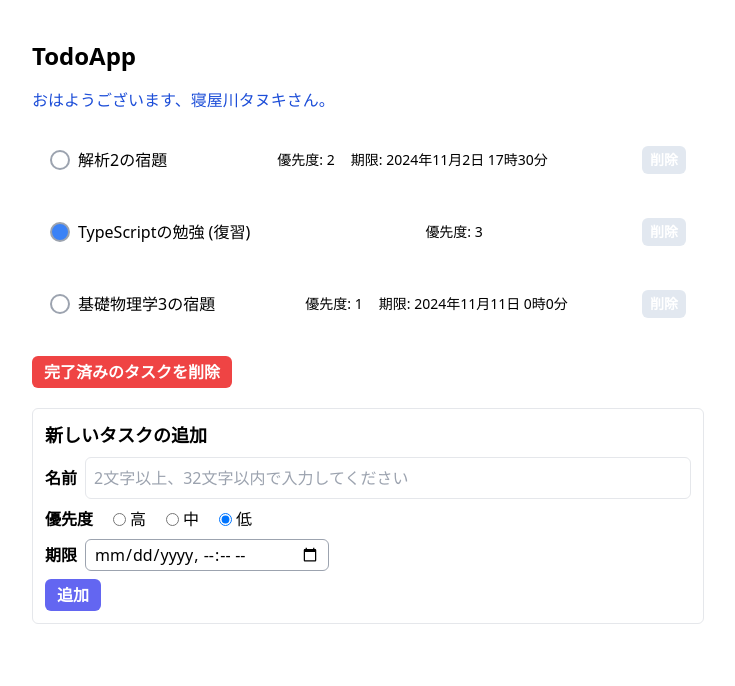
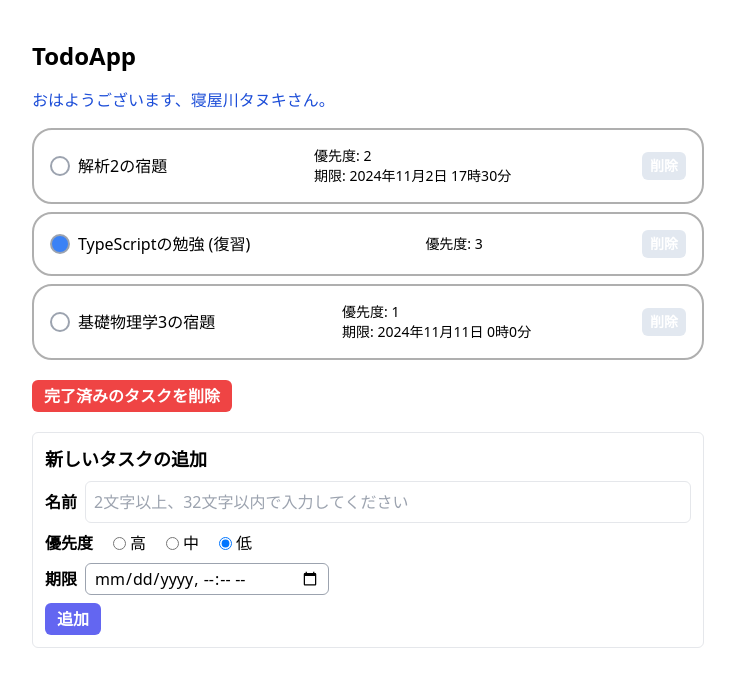
Before and after one commit to kohtarou/react-todo-app, a React (Vite) app: page / in a window 1280 px wide. Shown: the top 686 px of the page, without its empty margins (272-1007 px from the left). Built offline with nearby package versions, Linux system fonts and the light colour scheme.

Commit message:
serdtfgh

```diff
--- a/src/TodoItem.tsx
+++ b/src/TodoItem.tsx
@@ -14,7 +14,7 @@ const TodoItem = (props: Props) => {
   const todo = props.todo;
 
   return (
-    <div className="flex justify-between items-center p-4 border-2 border-white rounded-[20px]">
+    <div className="flex justify-between items-center p-4 border-2 border-[#afafaf] rounded-[20px]">
       {" "}
       {/* Tailwind CSS クラスを追加 */}
       <div className="flex items-center">
@@ -26,7 +26,7 @@ const TodoItem = (props: Props) => {
         />
         <label className="mr-4">{todo.name}</label>
       </div>
-      <div className="flex items-center mx-4 space-x-4">
+      <div className="flex flex-col items-start mx-4">
         {" "}
         {/* flex-col を削除し、space-x-4 を追加 */}
         <div className="text-sm">優先度: {todo.priority}</div>
```
Also changed, not shown: メモ.txt.
